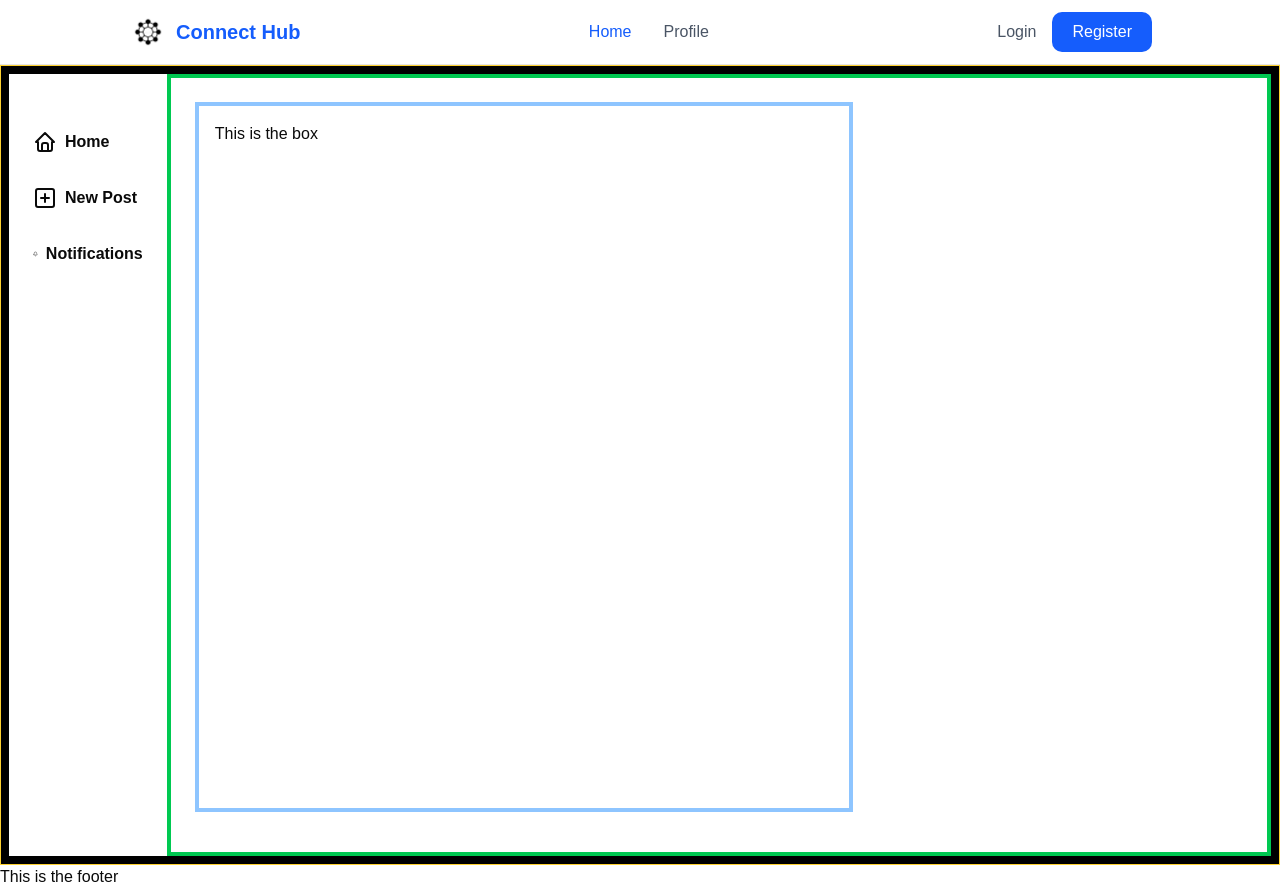
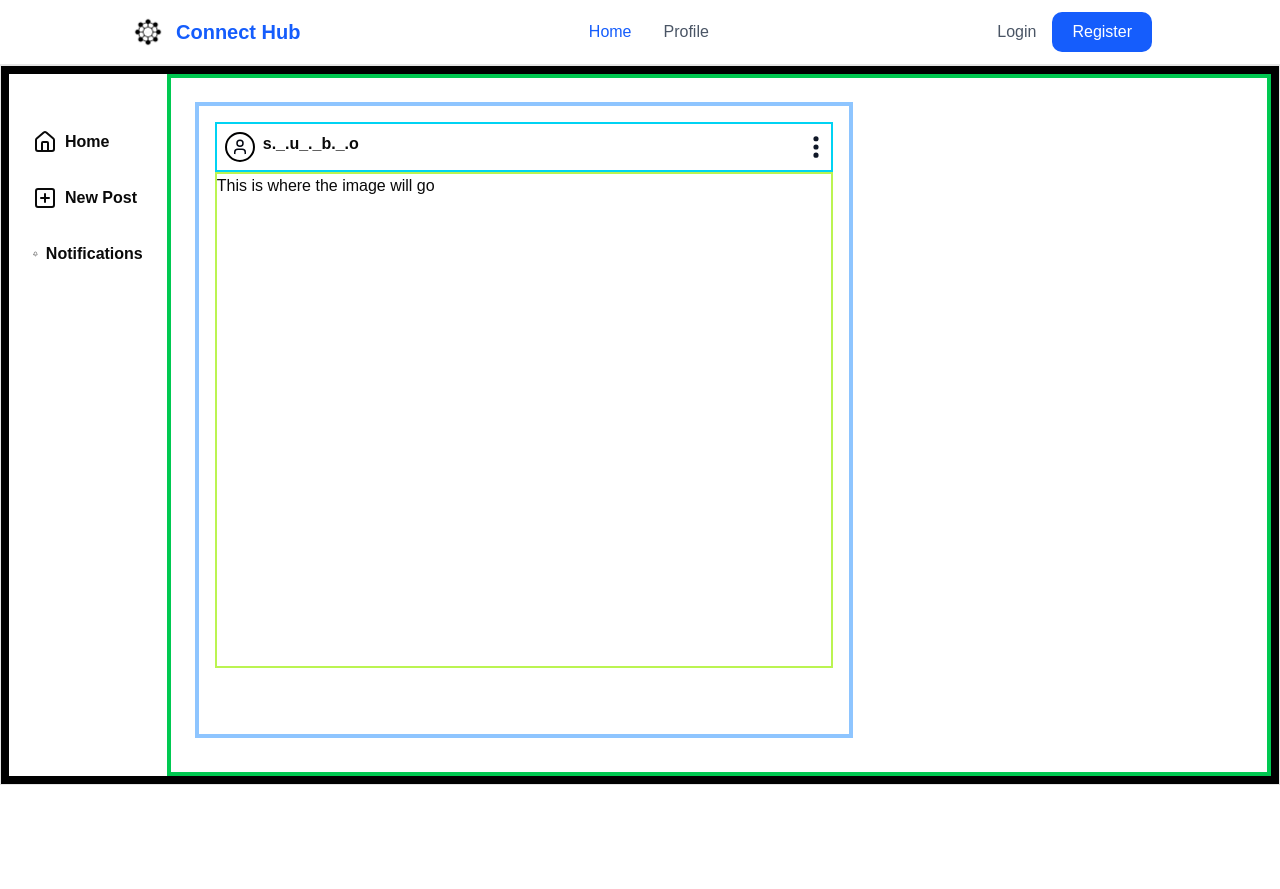
Before and after one commit to subham-prasad/ConnectHub, a React (Vite) app: page / in a window 1280 px wide. After the commit the page ends 800 px from the top, so only its background shows below. Built offline with nearby package versions, Linux system fonts and the light colour scheme; no server answers.

Commit message:
Adding Profile Section

```diff
--- a/src/components/custom/home/home.tsx
+++ b/src/components/custom/home/home.tsx
@@ -1,33 +1,36 @@
 import React from "react";
 import { HomeIcon } from "@/components/icons/tabler-home";
 import { SquarePlusIcon } from "@/components/icons/lucide-square-plus";
-import { Bell, BellDot } from "lucide-react";
+import { Bell, BellDot, OptionIcon, TypeOutline, UserIcon } from "lucide-react";
+import SideBar from "../sidebar/SideBar";
+import { MoreOutlinedIcon } from "@/components/icons/ant-design-more-outlined";
 
 function HomeComponent() {
   return (
-    <div className="border h-full border-amber-300">
+    <div className="border h-[90%] w-full ">
       <div className=" flex flex-row h-full w-full border-8 border-black">
-        <div className="mx-auto px-2 py-10 flex flex-col w-1/8 ">
-          <div className="flex flex-row p-4 ">
-            <HomeIcon />
-            <h1 className="font-semibold pl-2">Home</h1>
-          </div>
-
-          <div className="flex flex-row p-4 ">
-            <SquarePlusIcon />
-            <h1 className="font-semibold pl-2">New Post</h1>
-          </div>
-
-          <div className="flex flex-row p-4">
-            <Bell />
-            <h1 className="font-semibold pl-2">Notifications</h1>
-          </div>
-
-        </div>
-
+        <SideBar />
         <div className=" w-7/8 border-4 border-green-500">
-          <div className=" m-6 p-4 h-11/12 w-3/5 border-4  border-blue-300">
-            This is the box
+          <div className="profile-card m-6 p-4 h-11/12 w-3/5 border-4  border-blue-300">
+            <div className="profile-card-top flex flex-row h-1/12 justify-between align-middle pt-2 border-2 border-cyan-400 ">
+              <div className="profile-card-logoandusername flex flex-row px-2">
+                <UserIcon
+                  className="profile-card-logo p-1 border-2 text-gray-950 border-black rounded-full"
+                  size={30}
+                />
+                <h3 className="profile-card-username px-2  font-semibold">{`s._.u_._b._.o`}</h3>
+              </div>
+              <div className=" profile-card-options ">
+                <MoreOutlinedIcon
+                  size={30}
+                  strokeWidth={64}
+                  className="text-gray-900"
+                />
+              </div>
+            </div>
+            <div className="profile-image border-2 border-lime-300 h-10/12">
+                <h1>This is where the image will go</h1>
+            </div>
           </div>
         </div>
       </div>
--- /dev/null
+++ b/src/components/custom/sidebar/SideBar.tsx
@@ -0,0 +1,25 @@
+import { Bell, HomeIcon, SquarePlusIcon } from 'lucide-react';
+import React from 'react'
+
+const SideBar = () => {
+  return (
+    <div className="mx-auto px-2 py-10 flex flex-col w-1/8 ">
+      <div className="flex flex-row p-4 ">
+        <HomeIcon />
+        <h1 className="font-semibold pl-2">Home</h1>
+      </div>
+
+      <div className="flex flex-row p-4 ">
+        <SquarePlusIcon />
+        <h1 className="font-semibold pl-2">New Post</h1>
+      </div>
+
+      <div className="flex flex-row p-4">
+        <Bell />
+        <h1 className="font-semibold pl-2">Notifications</h1>
+      </div>
+    </div>
+  );
+}
+
+export default SideBar
--- /dev/null
+++ b/src/components/icons/ant-design-more-outlined.tsx
@@ -0,0 +1,31 @@
+import * as React from "react";
+
+export function MoreOutlinedIcon({
+  size = 1024,
+  color = "currentColor",
+  strokeWidth = 2,
+  className,
+  ...props
+}: React.SVGProps<SVGSVGElement> & {
+  size?: number;
+  color?: string;
+  strokeWidth?: number;
+}) {
+  return (
+    <svg
+      xmlns="http://www.w3.org/2000/svg"
+      width={size}
+      height={size}
+      viewBox="0 0 1024 1024"
+      fill={color}
+      stroke={color}
+      strokeWidth={strokeWidth}
+      strokeLinecap="round"
+      strokeLinejoin="round"
+      className={className}
+      {...props}
+    >
+      <path d="M456 231a56 56 0 1 0 112 0a56 56 0 1 0-112 0m0 280a56 56 0 1 0 112 0a56 56 0 1 0-112 0m0 280a56 56 0 1 0 112 0a56 56 0 1 0-112 0"/>
+    </svg>
+  );
+}
--- a/src/layouts/RootLayout.tsx
+++ b/src/layouts/RootLayout.tsx
@@ -15,9 +15,9 @@ function RootLayout() {
 
   return (
     <div className="h-screen w-screen">
-      <Header />
+      <Header  />
       <Outlet />
-      <Footer />
+      {/* <Footer /> */}
     </div>
   );
 }
```
Also changed, not shown: src/components/custom/Header/header.tsx (+12 -9 lines).
